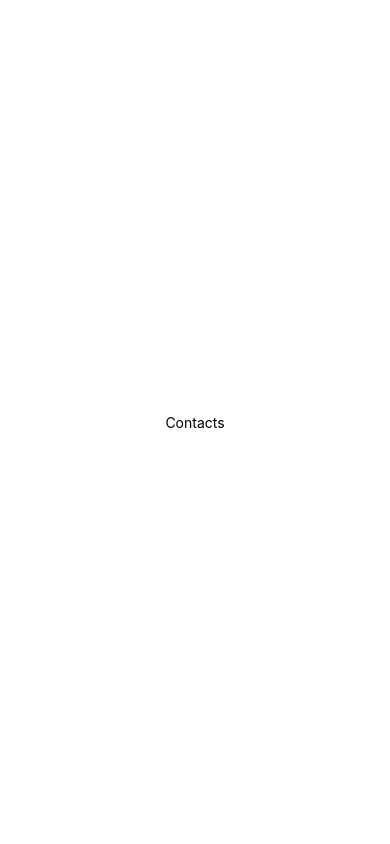
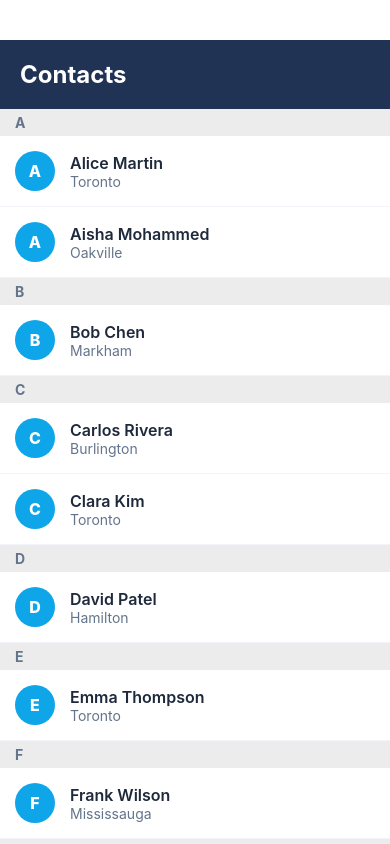
Before and after one commit to Hyder010/PROG20261_LAB_2, a React Native app: screen / in a window 390 px wide. Built offline with nearby package versions, Linux system fonts and the light colour scheme.

Commit message:
Milestone 2: Completed UI & logic.

```diff
--- a/App.js
+++ b/App.js
@@ -16,12 +16,43 @@ const CONTACTS = [
   { id: '12', name: 'Marcus Williams',  phone: '(647) 555-0398', city: 'Etobicoke'   },
 ];
 
+const sections = groupByLetter(CONTACTS);
+
 export default function App() {
   return (
     <View style={styles.container}>
-      <View style = {styles.appHeader}>
-        <Text style = {styles.appTitle}>Contacts</Text>
+      <View style={styles.appHeader}>
+        <Text style={styles.appTitle}>Contacts</Text>
       </View>
+
+      <SectionList
+        sections={sections}
+        keyExtractor={(item) => item.id}
+        stickySectionHeadersEnabled={true}
+
+        renderSectionHeader={({ section: { title } }) => (
+          <View style={styles.sectionHeader}>
+            <Text style={styles.sectionTitle}>{title}</Text>
+          </View>
+        )}
+
+        // -- Contact Row --
+        renderItem={({ item }) => (
+          <TouchableOpacity
+            style={styles.contactRow}
+            onPress={() => Alert.alert(item.name, `Phone: ${item.phone}`)}
+          >
+            <View style={styles.avatarCircle}>
+              <Text style={styles.avatarInitial}>{item.name[0]}</Text>
+            </View>
+
+            <View>
+              <Text style={styles.contactName}>{item.name}</Text>
+              <Text style={styles.contactCity}>{item.city}</Text>
+            </View>
+          </TouchableOpacity>
+        )}
+      />
     </View>
   );
 }
@@ -29,9 +60,56 @@ export default function App() {
 const styles = StyleSheet.create({
   container: {
     flex: 1,
-    backgroundColor: '#fff',
+    backgroundColor: 'white',
+    paddingTop: 40,
+  },
+  appHeader: {
+    backgroundColor: '#203354',
+    padding: 20,
+  },
+  appTitle: {
+    fontSize: 24,
+    fontWeight: 'bold',
+    color: 'white',
+  },
+  sectionHeader: {
+    backgroundColor: '#ECECEC',
+    paddingHorizontal: 15,
+    paddingVertical: 5,
+  },
+  sectionTitle: {
+    fontWeight: 'bold',
+    color: '#64748b',
+  },
+  contactRow: {
+    flexDirection: 'row',
+    padding: 15,
     alignItems: 'center',
+    borderBottomWidth: 1,
+    borderBottomColor: '#f1f5f9',
+  },
+  avatarCircle: {
+    width: 40,
+    height: 40,
+    borderRadius: 20,
+    backgroundColor: '#0ea5e9',
     justifyContent: 'center',
+    alignItems: 'center',
+    marginRight: 15,
+  },
+  avatarInitial: {
+    color: 'white',
+    fontWeight: '800',
+    fontSize: 16,
+  },
+  contactName: {
+    fontSize: 16,
+    fontWeight: '600',
+    color: '#1e293b',
+  },
+  contactCity: {
+    fontSize: 14,
+    color: '#64748b',
   },
 });
 
```
